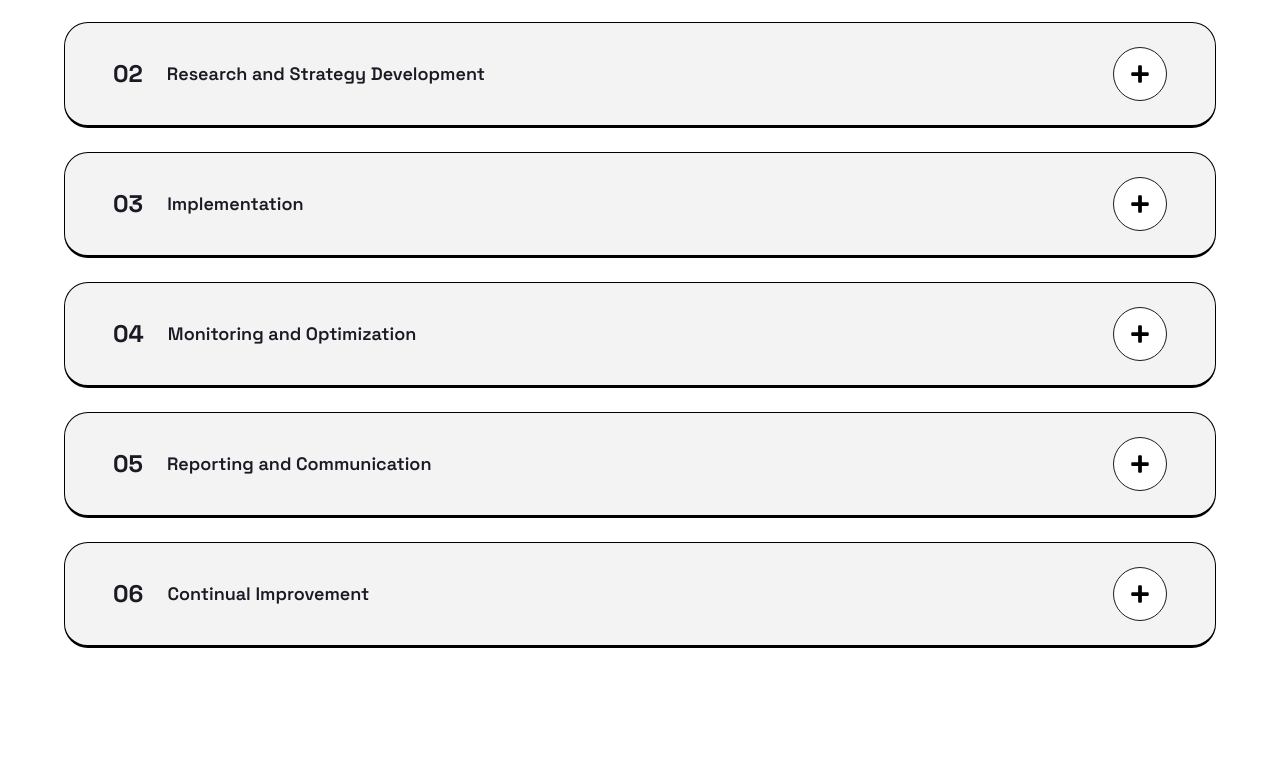
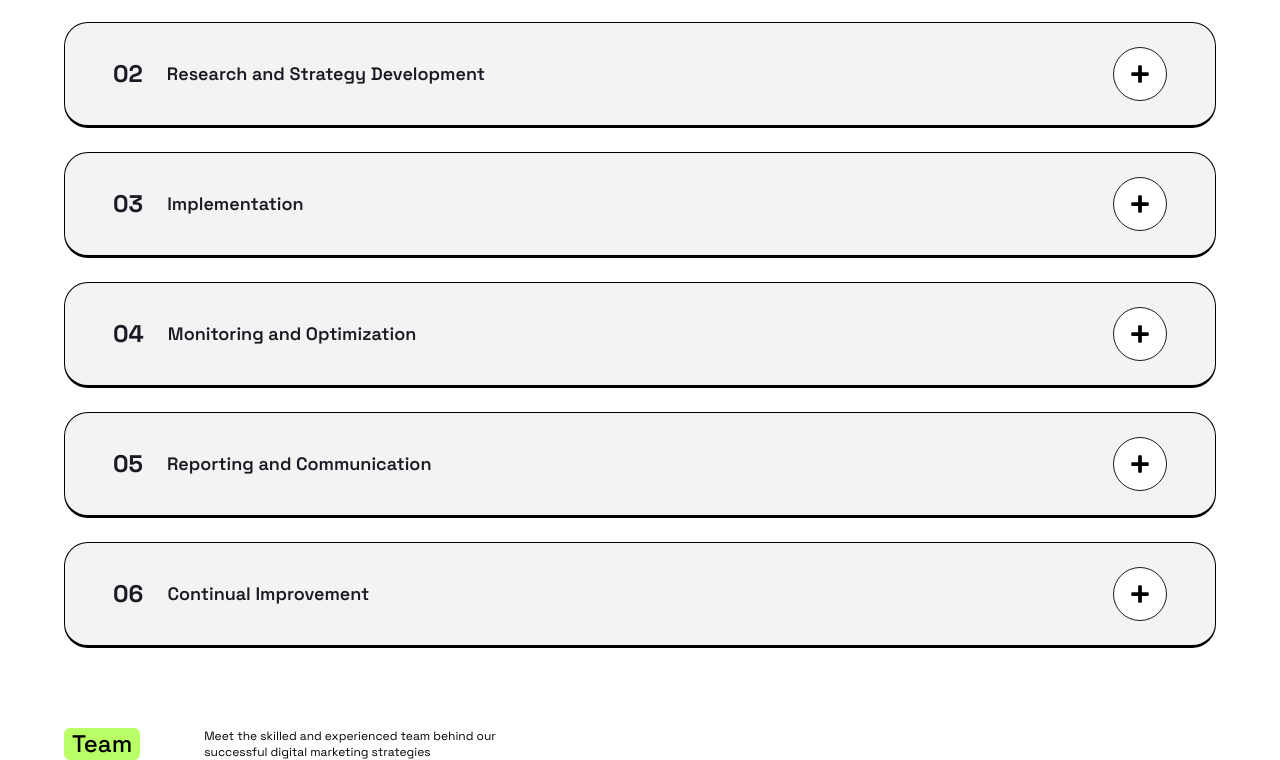
Before and after one commit to shaaav1e/positivus-react-tailwind, a React (Vite) app: page / in a window 1280 px wide. Shown: the part 2486-3246 px from the top of the page. Before the commit the page ends 3134 px from the top, so only its background shows below. Built offline with nearby package versions, Linux system fonts and the light colour scheme.

Commit message:
vibe coded font fix to improve lighthouse score on mobile

```diff
--- a/index.html
+++ b/index.html
@@ -4,12 +4,31 @@
     <meta charset="UTF-8" />
     <link rel="icon" type="image/svg+xml" href="/vite.svg" />
     <meta name="viewport" content="width=device-width, initial-scale=1.0" />
+
+    <!-- DNS prefetch for faster connection -->
+    <link rel="dns-prefetch" href="https://fonts.googleapis.com" />
+    <link rel="dns-prefetch" href="https://fonts.gstatic.com" />
+
+    <!-- Preconnect for faster font loading -->
     <link rel="preconnect" href="https://fonts.googleapis.com" />
     <link rel="preconnect" href="https://fonts.gstatic.com" crossorigin />
+
+    <!-- Load fonts asynchronously to prevent render blocking -->
     <link
       href="https://fonts.googleapis.com/css2?family=Space+Grotesk:wght@300;400;500;600;700&display=swap"
       rel="stylesheet"
+      media="print"
+      onload="this.media='all'"
     />
+
+    <!-- Fallback for users with JavaScript disabled -->
+    <noscript>
+      <link
+        href="https://fonts.googleapis.com/css2?family=Space+Grotesk:wght@300;400;500;600;700&display=swap"
+        rel="stylesheet"
+      />
+    </noscript>
+
     <title>Positivus</title>
   </head>
   <body>
--- a/src/App.jsx
+++ b/src/App.jsx
@@ -8,6 +8,7 @@ import Services2 from "./components/Services2";
 import Proposal from "./components/Proposal";
 import CaseStudies from "./components/CaseStudies";
 import Faq from "./components/Faq";
+import Team from "./components/Team";
 function App() {
   return (
     <div>
@@ -36,6 +37,9 @@ function App() {
         <section>
           <Faq />
         </section>
+        <section>
+          <Team />
+        </section>
       </main>
     </div>
   );
--- a/src/components/Faq.jsx
+++ b/src/components/Faq.jsx
@@ -59,16 +59,16 @@ const Faq = () => {
         </div>
         <div className="text-center lg:text-left">
           <p className="text-xs text-black">
-            Step-by-Step Guide to Achieving <br className="hidden lg:block" />{" "}
+            Step-by-Step Guide to Achieving <br className="hidden lg:block" />
             Your Business Goals
           </p>
         </div>
-      </div>{" "}
+      </div>
       <div className="mt-10">
         {faqs.map((faq) => (
           <div
             key={faq.id}
-            className={`mt-6 rounded-3xl border border-black border-b-3 w-full px-12 py-6 ${
+            className={`mt-6 rounded-full lg:rounded-3xl border border-black border-b-3 w-full px-12 py-6 ${
               openFaq === faq.id ? "bg-primary" : "bg-third"
             }`}
           >
--- /dev/null
+++ b/src/components/Team.jsx
@@ -0,0 +1,22 @@
+import React from "react";
+
+const Team = () => {
+  return (
+    <div className="container mt-20">
+      <div className="flex flex-col lg:flex-row items-center gap-6 lg:gap-16">
+        <div className="bg-primary w-fit font-medium text-2xl text-black px-2 rounded-md ">
+          Team
+        </div>
+        <div className="text-center lg:text-left">
+          <p className="text-xs text-black">
+            Meet the skilled and experienced team behind our{" "}
+            <br className="hidden lg:block" /> successful digital marketing
+            strategies
+          </p>
+        </div>
+      </div>
+    </div>
+  );
+};
+
+export default Team;
--- a/src/index.css
+++ b/src/index.css
@@ -5,10 +5,13 @@
   --color-secondary: #191A23;
   --color-third: #F3F3F3;
 }
+
+/* Optimized font loading with fallback */
 body
 {
-    font-family: 'Space Grotesk', sans-serif;
+    font-family: 'Space Grotesk', -apple-system, BlinkMacSystemFont, 'Segoe UI', 'Roboto', 'Oxygen', 'Ubuntu', 'Cantarell', 'Fira Sans', 'Droid Sans', 'Helvetica Neue', sans-serif;
 }
+
 .container
 {
   @apply w-[95%] md:w-[90%] mx-auto;
```
